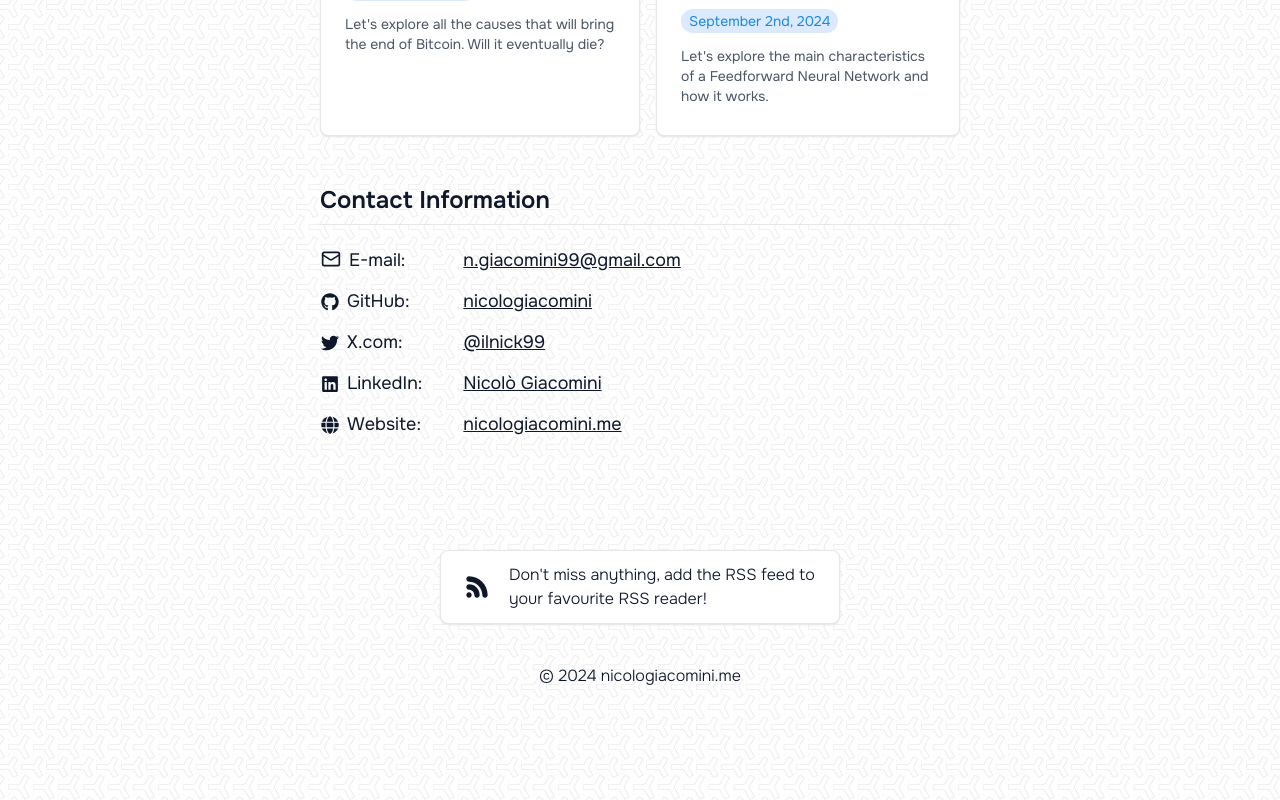
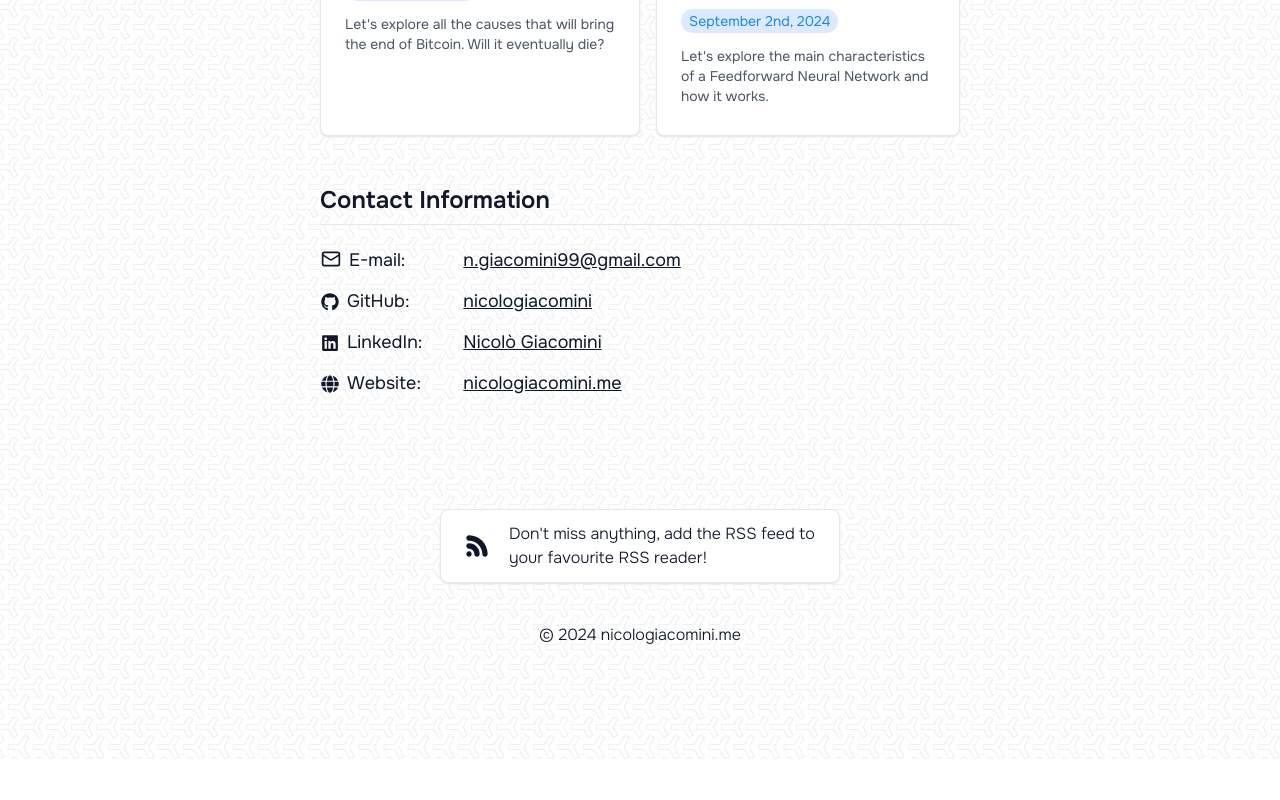
Before and after one commit to nicologiacomini/nicologiacomini.me, a Next.js app: page / in a window 1280 px wide. Shown: the part 1470-2270 px from the top of the page. After the commit the page ends 2229 px from the top, so only its background shows below. Built offline with nearby package versions, Linux system fonts and the light colour scheme.

Commit message:
fix contact section, hide x

```diff
--- a/src/app/page.tsx
+++ b/src/app/page.tsx
@@ -107,10 +107,10 @@ export default async function Home() {
                 <td className="pr-10 pb-3"><FaGithub className="inline-block align-middle mr-2" />GitHub:</td>
                 <td className="pb-3"><a className="underline" href="https://github.com/nicologiacomini" target="_blank" rel="noopener noreferrer">nicologiacomini</a></td>
               </tr>
-              <tr>
+              {/* <tr>
                 <td className="pr-10 pb-3"><FaTwitter className="inline-block align-middle mr-2" />X.com:</td>
                 <td className="pb-3"><a className="underline" href="https://x.com/ilnick99" target="_blank" rel="noopener noreferrer">@ilnick99</a></td>
-              </tr>
+              </tr> */}
               <tr>
                 <td className="pr-10 pb-3"><FaLinkedin className="inline-block align-middle mr-2" />LinkedIn:</td>
                 <td className="pb-3"><a className="underline" href="https://www.linkedin.com/in/nicolo-giacomini" target="_blank" rel="noopener noreferrer">Nicolò Giacomini</a></td>
@@ -126,8 +126,8 @@ export default async function Home() {
             <div className="mb-5 pl-7"><a className="underline" href="mailto:n.giacomini99@gmail.com">n.giacomini99@gmail.com</a></div>
             <div><FaGithub className="inline-block align-middle mr-2" />GitHub:</div>
             <div className="mb-5 pl-7"><a className="underline" href="https://github.com/nicologiacomini" target="_blank" rel="noopener noreferrer">nicologiacomini</a></div>
-            <div><FaTwitter className="inline-block align-middle mr-2" />X.com:</div>
-            <div className="mb-5 pl-7"><a className="underline" href="https://x.com/ilnick99" target="_blank" rel="noopener noreferrer">@ilnick99</a></div>
+            {/* <div><FaTwitter className="inline-block align-middle mr-2" />X.com:</div>
+            <div className="mb-5 pl-7"><a className="underline" href="https://x.com/ilnick99" target="_blank" rel="noopener noreferrer">@ilnick99</a></div> */}
             <div><FaLinkedin className="inline-block align-middle mr-2" />LinkedIn:</div>
             <div className="mb-5 pl-7"><a className="underline" href="https://www.linkedin.com/in/nicolo-giacomini" target="_blank" rel="noopener noreferrer">Nicolò Giacomini</a></div>
             <div><FaGlobe className="inline-block align-middle mr-2" />Website:</div>
```
